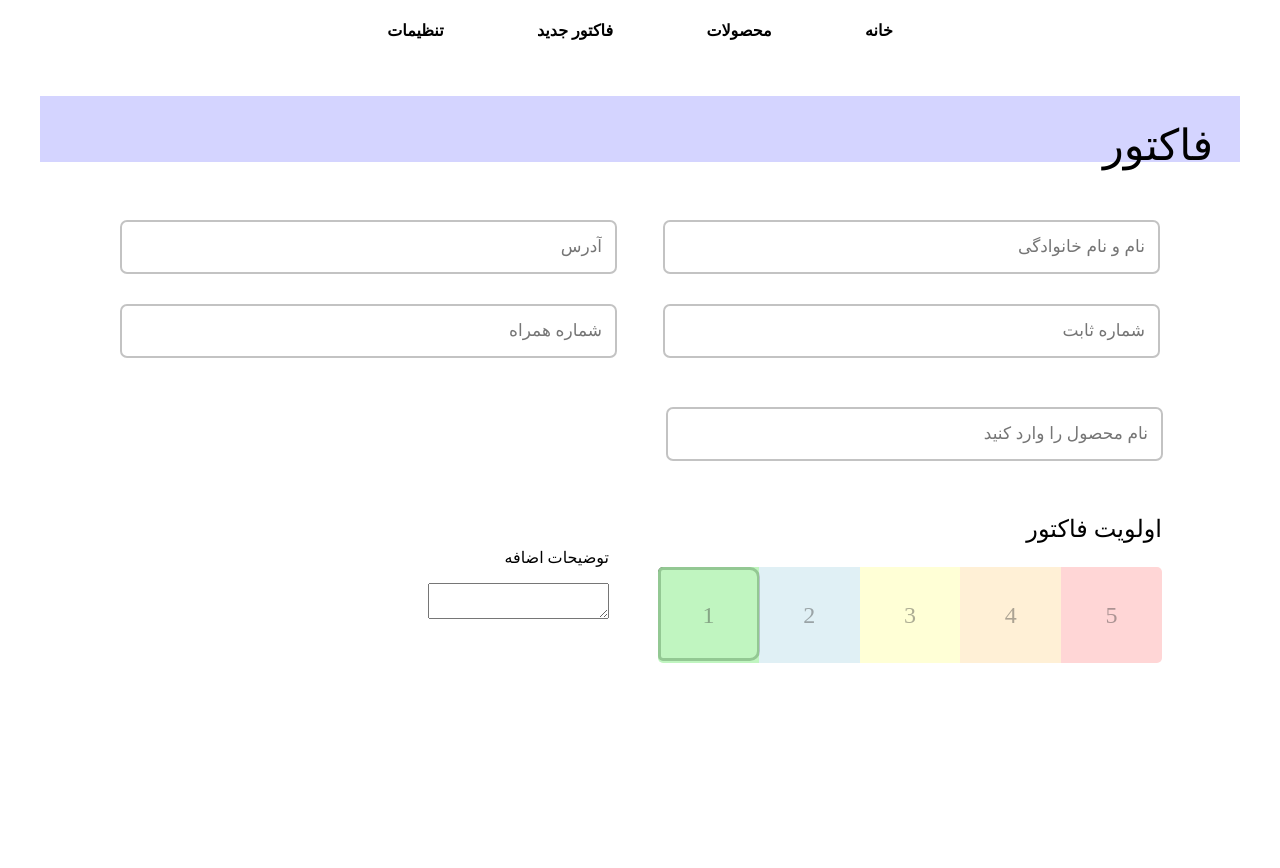
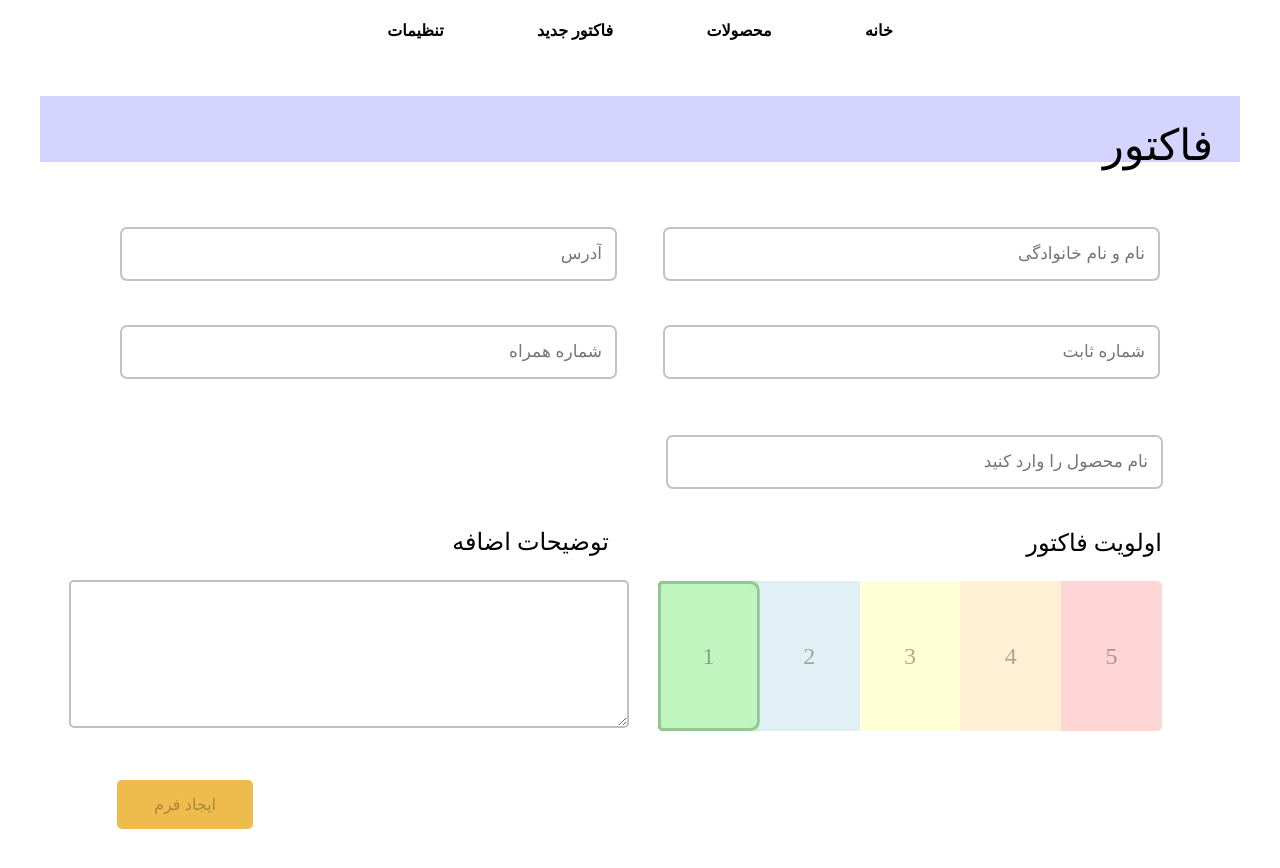
Before and after one commit to aidayaghoubi/Sale-app, a React (Create React App) app: page /new-factor in a window 1280 px wide. Shown: the top 868 px of the page. Before the commit the page ends 800 px from the top, so only its background shows below. Built offline with nearby package versions, Linux system fonts and the light colour scheme.

Commit message:
add factor context

```diff
--- a/src/components/factorInput.js
+++ b/src/components/factorInput.js
@@ -1,5 +1,5 @@
 import styledComponents from "styled-components";
-import { useState } from "react";
+import { useEffect, useState } from "react";
 
 const InputStyled = styledComponents.div`
 
@@ -15,6 +15,10 @@ backgroundColor: #fff;
     }
 
         & .input_inner_wrapper{
+
+            position:relative;
+            margin: 7px 0px;
+
              & input{
                 width: 467px;
                 padding: 15px 13px;
@@ -27,64 +31,88 @@ backgroundColor: #fff;
                 font-size: 17px;
                 color: #131313;
 
+
+             }
+             & p{
+                padding: 0;
+                margin: 0;
+                position: absolute;
+                right: 39px;
+                top: 81px;
+                color: #f71414;
              }
         }
     }
 `
 
-const FORM_Inoutes = [
+const FORM_INPUTES = [
     {
         lable: 'نام و نام خانوادگی',
-        key: 'name'
+        key: 'name',
+        massage: 'لطفا نام درست وارد کنید'
     },
     {
         lable: 'آدرس',
-        key: 'addres'
+        key: 'addres',
+        massage: 'آدرس باید حداقل 10 حرف باشد'
     },
     {
         lable: 'شماره ثابت',
-        key: 'phoneNumber'
+        key: 'phoneNumber',
+        massage: 'شماره مورد نظر درست نمی باشد'
     },
     {
         lable: 'شماره همراه',
-        key: 'number'
+        key: 'number',
+        massage: 'شماره همراه اشتباه می باشد'
     },
 ]
 
 
+const FactorInputes = ({ inputValue }) => {
 
+    const [input, setinput] = useState({})
 
-const FactorInputes = () => {
+    function onInputChangeHAndler({ target: { value } }, key) {
+        setinput(prev => ({
+            ...prev,
+            [key]: {
+                value,
+                haveError: (key === 'number') ? value.trim().length >= 11 ? false : true : value.trim().length > 3 ? false : true,
+            }
+        }))
+    }
 
-    const [input, setinput] = useState({
+    console.log(input)
 
-    })
+    useEffect(() => {
+        (input.addres?.haveError === false
+            && input.name?.haveError === false
+            && input.number?.haveError === false
+            && input.phoneNumber?.haveError === false) && inputValue(input)
 
+    }, [input])
 
-
-    function onInputChangeHAndler({target :{value}}, key, massage) {
-        setinput(prev =>({
-            ...prev,
-            [key]:{
-                value,
-                haveError:value.trim() ? false : true ,
-                massage
-            }
-
-        }))
-
-
-    }
-    function onInputBlueHAndler() {
-
+    const resetInputse = () =>{
+        setinput('')
     }
 
     return (
         <InputStyled>
             <div className="input_wrapper">
-                {FORM_Inoutes.map((el, i) => <div key={i} className="input_inner_wrapper">
-                    <input placeholder={el.lable} type="text" onBlur={(e) => onInputBlueHAndler(e, el.key)} onChange={(e) => onInputChangeHAndler(e, el.key)}></input>
-                </div>)}
+                {FORM_INPUTES.map((el, i) =>
+                    <div key={i} className="input_inner_wrapper">
+                        <input
+                            value={input?.[el.key]?.value}
+                            placeholder={el.lable}
+                            type={(el.key === 'number' || el.key === 'phoneNumber') ? 'number' : 'text'}
+                            onChange={(e) => onInputChangeHAndler(e, el.key)} />
+                        {
+                            input[el.key]?.haveError && <p>{el.massage}</p>
+
+                        }
+                    </div>
+                )}
             </div>
         </InputStyled>
     )
--- a/src/components/moreInformFactor.js
+++ b/src/components/moreInformFactor.js
@@ -3,17 +3,37 @@ import styled from "styled-components";
 
 const ElemanWraper = styled.div`
 
-& .eleman_wraper{
+& p{
+
+    font-size: 24px;
 
 }
+
+& textarea{
+    text-align: right;
+    width: 100%;
+    min-height: 8rem;
+    outline: none;
+    border-radius: 5px;
+    border-width: 2px;
+    border-style: solid;
+    border-color: silver;
+    border-image: initial;
+    padding: 0.5rem;
+    transition: all 0.3s ease 0s;
+}
 `
-const MoreINformationInFactor = () => {
+const MoreINformationInFactor = ({extera}) => {
 
+
+    const onChangeText = ({target :{value}}) => {
+        extera(value)
+    }
 
     return (
         <ElemanWraper style={{width:'45%'}}>
             <p>توضیحات اضافه</p>
-            <textarea />
+            <textarea onChange={(e) => onChangeText(e)}/>
         </ElemanWraper>
     )
 }
--- a/src/components/priorityFactor.js
+++ b/src/components/priorityFactor.js
@@ -14,7 +14,7 @@ const ElemanWraper = styled.div`
     position: relative;
 
         & .priority_divider {
-            height: 92%;
+            height: 96%;
             position: absolute;
             display: block;
             top: 0;
@@ -28,7 +28,7 @@ const ElemanWraper = styled.div`
         & .proieriti_box{
             text-align: center;
             width: 20%;
-            height: 96px;
+            height: 150px;
             font-size:18px;
             display: flex;
             align-items: center;
@@ -114,7 +114,7 @@ const ProiorityFaactor = ({proierity}) => {
 
     }
 
-    return <ElemanWraper style={{ width: '42%', margin: ' 15px 49px' }}>
+    return <ElemanWraper style={{ width: '42%', margin: ' 0px 49px' }}>
         <p>اولویت فاکتور</p>
         <div className="eleman_wraper">
             <div className="priority_divider" style={{width:`${flexWidth}`}}>
--- /dev/null
+++ b/src/context/factorContext.js
@@ -0,0 +1,31 @@
+
+import { Children, createContext, useEffect, useState } from "react";
+
+export const FactorContext = createContext([])
+
+
+
+
+const FactorContextProvider = ({ children }) => {
+
+
+    const [state, setState] = useState([])
+
+    const addFactor = (factor) => {
+        setState(prev => [
+            ...prev,
+            factor
+        ])
+    }
+
+    console.log(state)
+
+    return <FactorContext.Provider value={{
+        factors: state,
+        addFactor
+    }}>
+        {children}
+    </FactorContext.Provider>
+}
+
+export default FactorContextProvider
--- a/src/pages/home.js
+++ b/src/pages/home.js
@@ -1,11 +1,18 @@
 import Title from "../components/pageTitle"
-import Container from "../components/Container"
+import Container from "../components/Container";
+import ItemWraper from "../components/ui/itemInFactorWrap";
+import FactorContextProvider from "../context/factorContext";
 
 const Home = () => {
 
 
-    return <Container>
+  return <Container>
+    <FactorContextProvider>
       <Title name="خانه" />
-    </Container>
+      <ItemWraper>
+
+      </ItemWraper>
+    </FactorContextProvider>
+  </Container>
 }
 export default Home
--- a/src/pages/new-factor.js
+++ b/src/pages/new-factor.js
@@ -1,18 +1,43 @@
 import Title from "../components/pageTitle";
 import Container from "../components/Container";
 import FactorInputes from "../components/factorInput";
-import { useState } from "react";
+import { useState, useContext } from "react";
 import ProductSearch from "../components/productSearch";
 import ProductInFactor from "../components/productInFactor";
 import ProiorityFaactor from "../components/priorityFactor";
 import MoreINformationInFactor from "../components/moreInformFactor";
 import ItemWraper from "../components/ui/itemInFactorWrap";
+import styled from "styled-components";
+import { FactorContext } from "../context/factorContext";
+import FactorContextProvider from "../context/factorContext";
 
+const SubmitButton = styled.div`
+display: flex;
+align-items: center;
+justify-content: flex-start;
+margin: 0 77px;
+
+& button{
+    border-radius: 5px;
+    padding: 5px 34px;
+    margin: 3rem 0px;
+    border: none;
+    background: rgb(238,187,77);
+    padding: 15px 37px;
+    font-size: 16px;
+    cursor:pointer;
+
+`
 
 const NewFactor = () => {
 
     const [selectedItems, setselectedItems] = useState([]);
-    const [proierity ,setProierity] = useState(1)
+    const [proierity, setProierity] = useState(1);
+    const [customerDate, setCustomerDate] = useState({})
+    const [moreInfo, setMoreInfo] = useState('');
+    const FactorCtx = useContext(FactorContext)
+
+    const disable = (customerDate.length === 0 || selectedItems.length === 0) ? true : false;
 
 
     function productThatSold(item) {
@@ -35,10 +60,24 @@ const NewFactor = () => {
     const deletProductFromFactor = ({ data, num }) => {
         setselectedItems(prev => prev.filter((el, i) => i !== num))
     }
+    const onSubmitFactorHandler = () => {
+        FactorCtx.addFactor({
+            proierity,
+            selectedItems,
+            customerDate,
+            moreInfo
+        });
+        setselectedItems([]);
+        setCustomerDate({});
+        setMoreInfo('')
+    }
 
     return <Container>
+        <FactorContextProvider>
             <Title name="فاکتور" />
-        <FactorInputes />
+            <FactorInputes inputValue={setCustomerDate}
+            //  resetINoutes = {}
+              />
             <ProductSearch
                 addItem={productThatSold} />
             {selectedItems.map((el, i) => <ProductInFactor
@@ -51,10 +90,15 @@ const NewFactor = () => {
                 changePprice={changeProductPrice}
             />)}
             <ItemWraper>
-            <MoreINformationInFactor />
-            <ProiorityFaactor proierity={setProierity}/>
+                <MoreINformationInFactor extera={setMoreInfo} />
+                <ProiorityFaactor proierity={setProierity} />
             </ItemWraper>
-
+            <SubmitButton>
+                <button
+                    onClick={onSubmitFactorHandler}
+                    disabled={disable} >ایجاد فرم </button>
+            </SubmitButton>
+        </FactorContextProvider>
     </Container>
 }
 export default NewFactor
```
Also changed, not shown: src/App.js (+5 -3 lines), src/components/createFormBtn.js (added, +36 -0 lines). Lines whose indentation alone changed are shown as unchanged.
